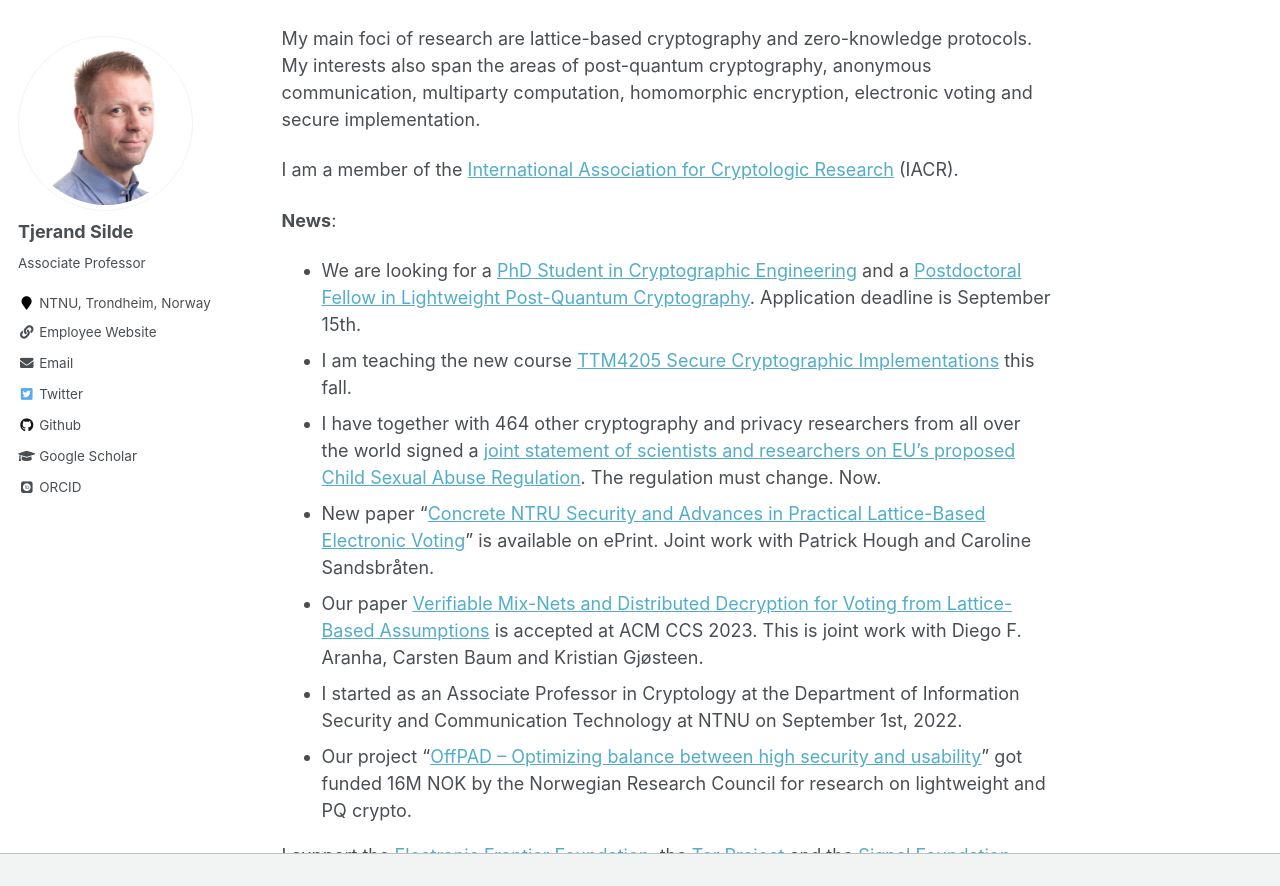
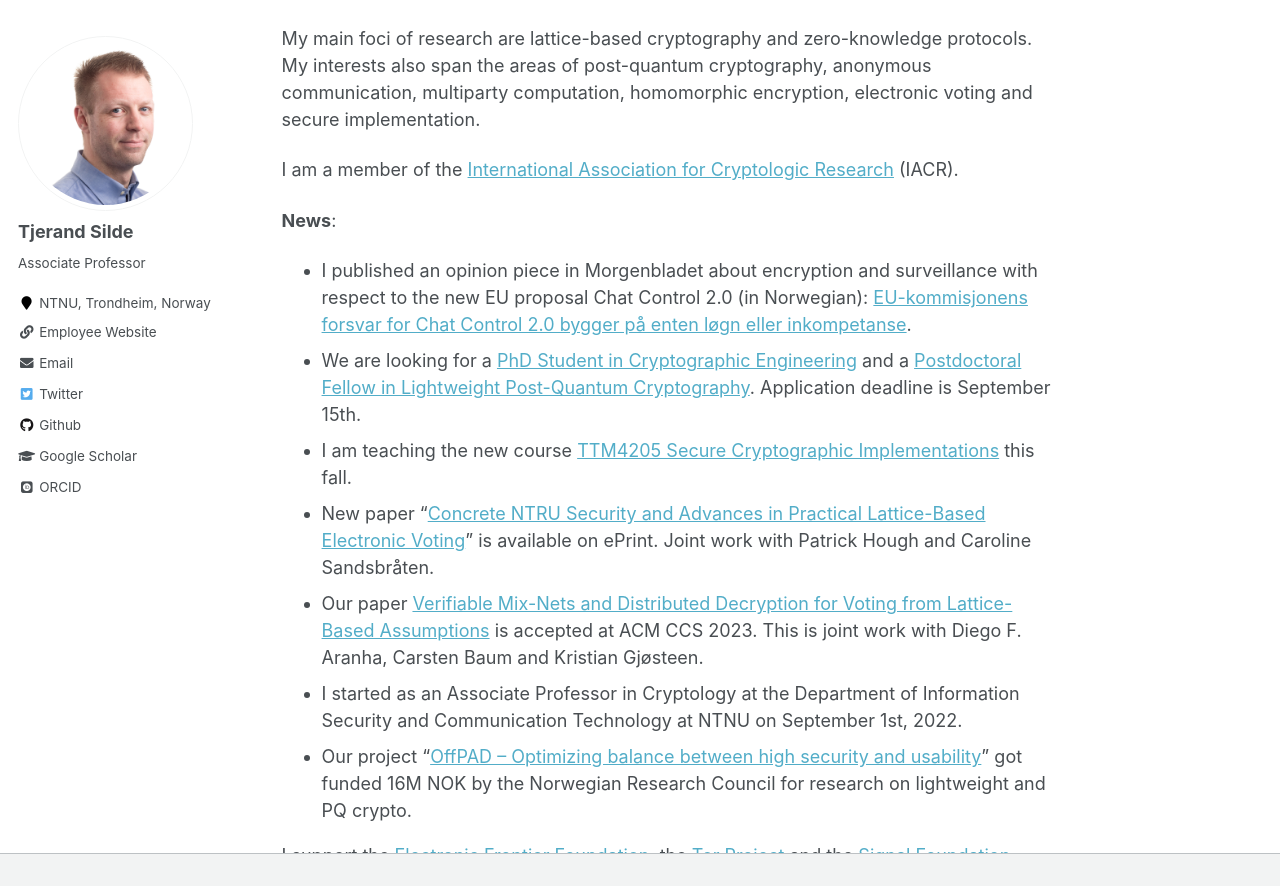
Before and after one commit to tjesi/tjesi.github.io, a Jekyll site: the page built from _pages/about.md, in a window 1280 px wide and 900 px high, scrolled down 344 px, cut to the strip 0-886 px from the top of the window. Built offline with Jekyll 4.4.1, drawn with Linux system fonts in a browser that asks for light colours; some web fonts are replaced.

Commit message:
Update about.md

```diff
--- a/_pages/about.md
+++ b/_pages/about.md
@@ -18,9 +18,9 @@
 
 **News**:
 
+- I published an opinion piece in Morgenbladet about encryption and surveillance with respect to the new EU proposal Chat Control 2.0 (in Norwegian): [EU-kommisjonens forsvar for Chat Control 2.0 bygger på enten løgn eller inkompetanse](https://www.morgenbladet.no/ideer/kronikk/2023/09/05/eu-kommisjonens-forsvar-for-chat-control-20-bygger-pa-enten-logn-eller-inkompetanse).
 - We are looking for a [PhD Student in Cryptographic Engineering](https://www.jobbnorge.no/en/available-jobs/job/246480/phd-candidate-in-cryptography-engineering) and a [Postdoctoral Fellow in Lightweight Post-Quantum Cryptography](https://www.jobbnorge.no/en/available-jobs/job/248833/postdoctoral-fellow-in-lightweight-post-quantum-cryptography). Application deadline is September 15th.
 - I am teaching the new course [TTM4205 Secure Cryptographic Implementations](https://tjerandsilde.no/TTM4205) this fall.
-- I have together with 464 other cryptography and privacy researchers from all over the world signed a [joint statement of scientists and researchers on EU’s proposed Child Sexual Abuse Regulation](https://docs.google.com/document/d/13Aeex72MtFBjKhExRTooVMWN9TC-pbH-5LEaAbMF91Y/edit). The regulation must change. Now.
 - New paper "[Concrete NTRU Security and Advances in Practical Lattice-Based Electronic Voting](https://eprint.iacr.org/2023/933)" is available on ePrint. Joint work with Patrick Hough and Caroline Sandsbråten.
 - Our paper [Verifiable Mix-Nets and Distributed Decryption for Voting from Lattice-Based Assumptions](https://eprint.iacr.org/2022/422.pdf) is accepted at ACM CCS 2023. This is joint work with Diego F. Aranha, Carsten Baum and Kristian Gjøsteen.
 - I started as an Associate Professor in Cryptology at the Department of Information Security and Communication Technology at NTNU on September 1st, 2022.
```
